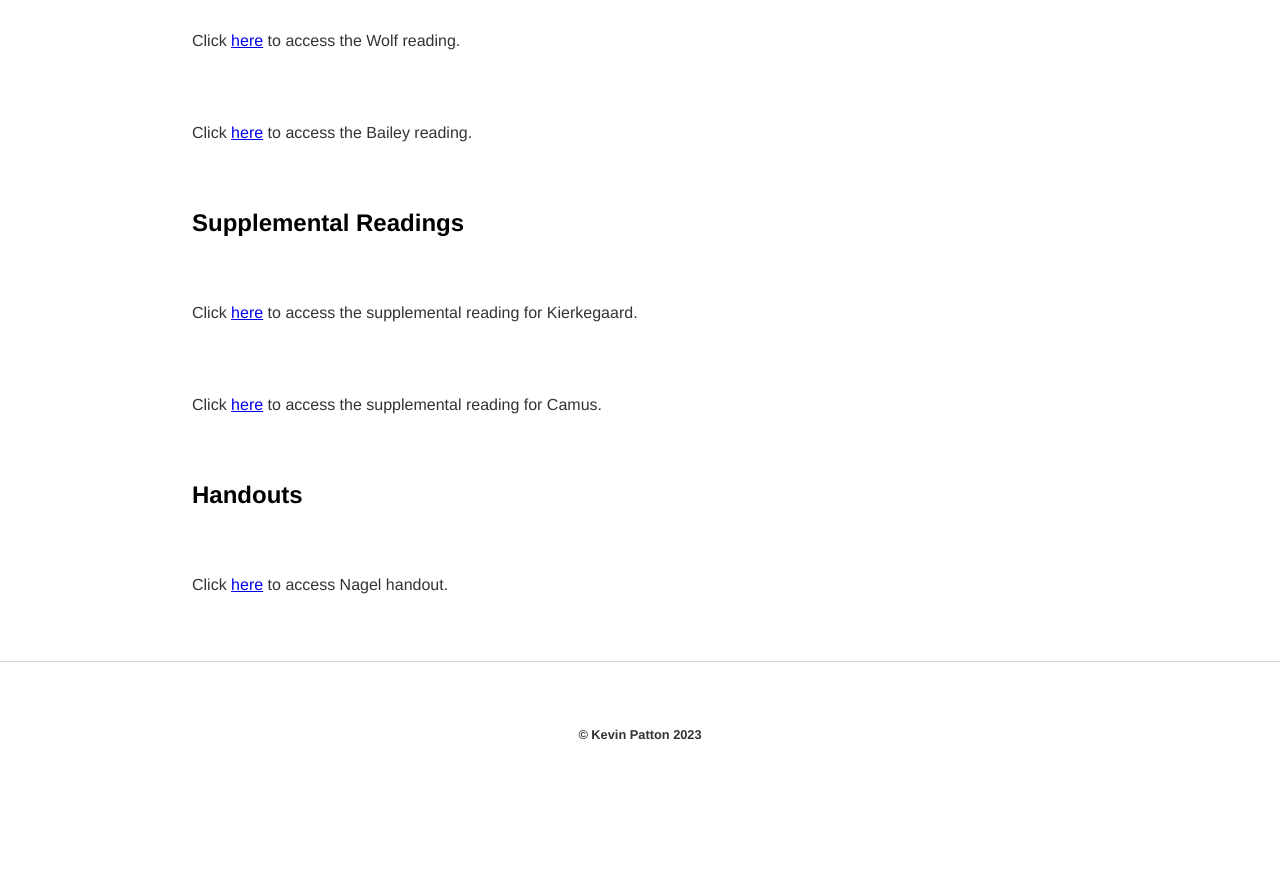
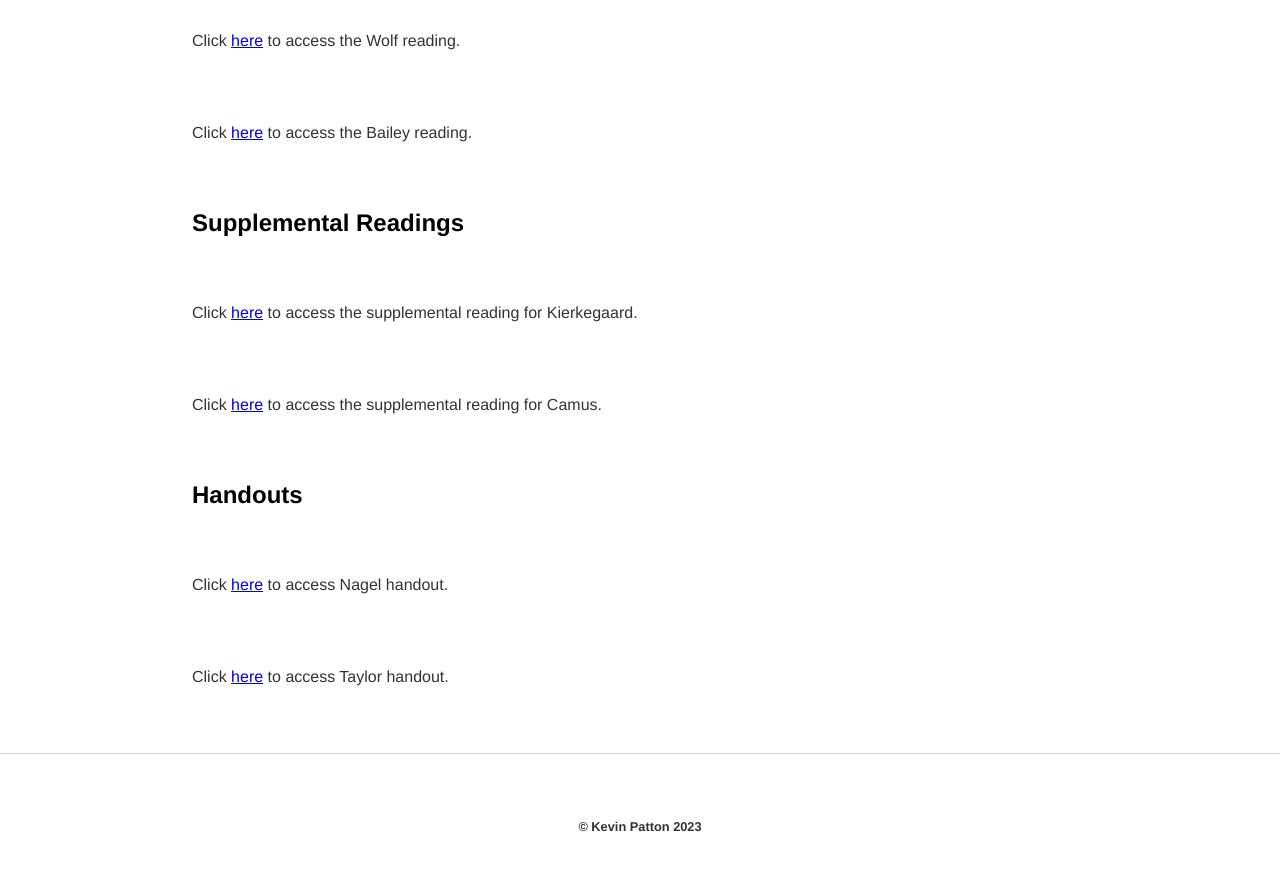
Before and after one commit to kevinjpatton/kevinjpatton.github.io, a Jekyll site: the page built from teaching/phil_1010/index.html, in a window 1280 px wide and 900 px high, scrolled down 1186 px. Shown: the top 871 px of the window. Built offline with Jekyll 4.4.1, drawn with Linux system fonts in a browser that asks for light colours; Markdown is read by kramdown in place of the engine named in the settings; before the commit the page ends 1994 px from its top, so only the background shows below that.

Commit message:
Update index.html

```diff
--- a/teaching/phil_1010/index.html
+++ b/teaching/phil_1010/index.html
@@ -23,3 +23,4 @@
 
 <h2>Handouts</h2>
 <p>Click <a href="Handout - Nagel and The Absurd.pdf" target="_blank">here</a> to access Nagel handout.</p>
+<p>Click <a href="Handout - Taylor.pdf" target="_blank">here</a> to access Taylor handout.</p>
```
